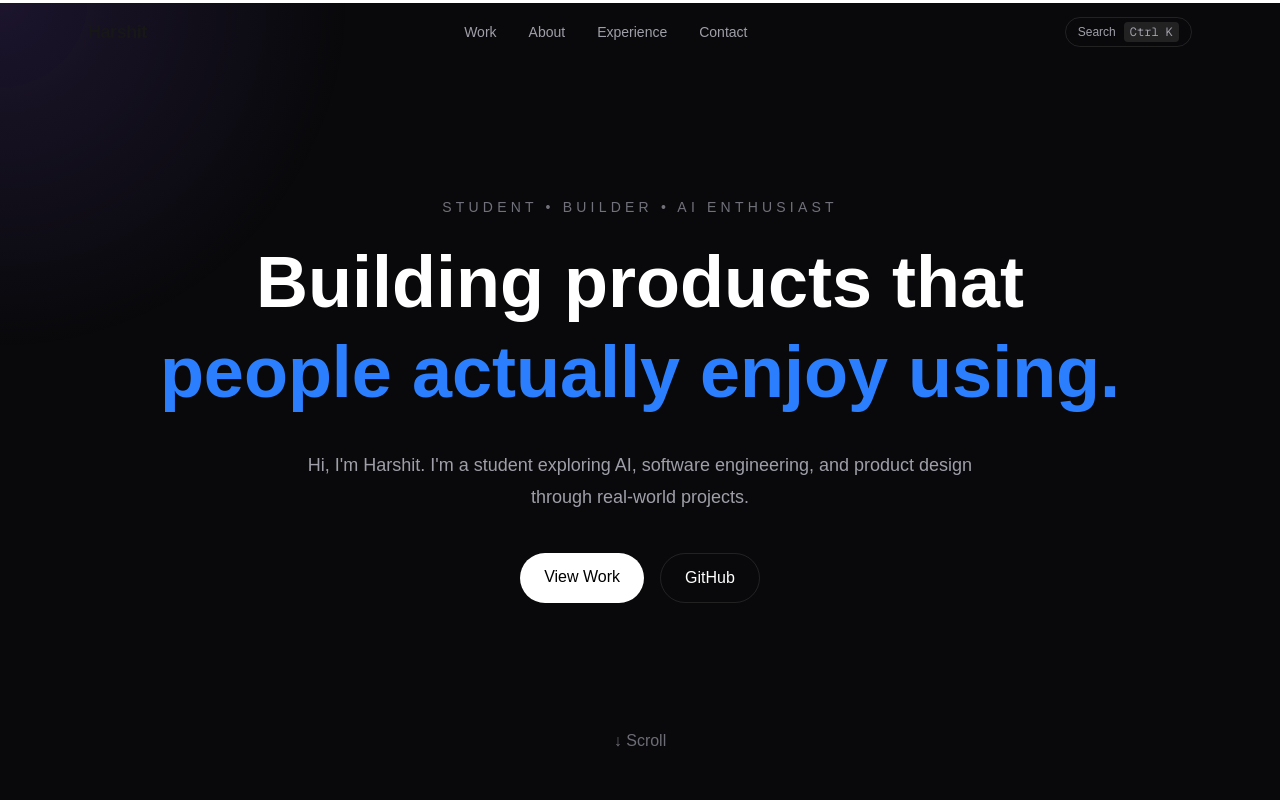
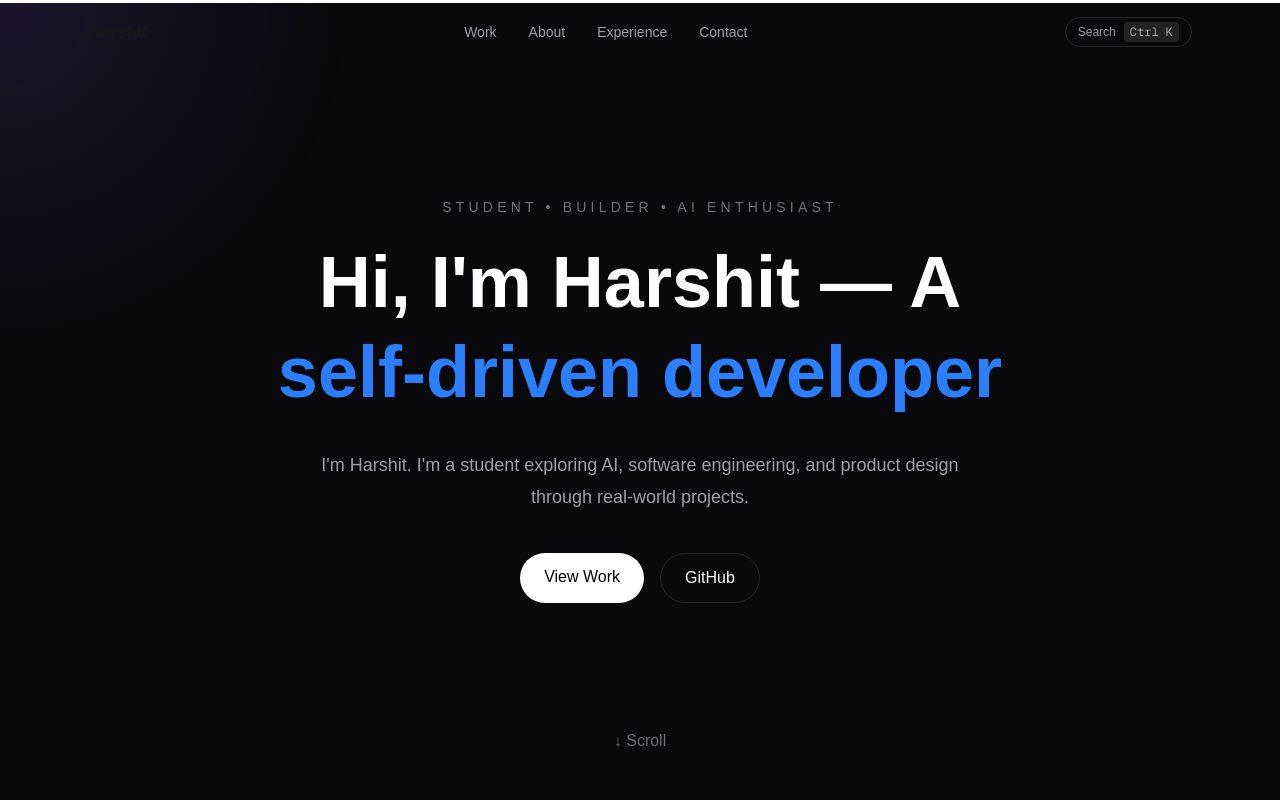
Before and after one commit to harshittpanday/harshit.dev, a Next.js app: page / in a window 1280 px wide. Shown: the top 800 px of the page. Built offline with nearby package versions, Linux system fonts and the light colour scheme.

Commit message:
changed title

```diff
--- a/app/components/sections/hero.tsx
+++ b/app/components/sections/hero.tsx
@@ -25,10 +25,10 @@ export default function Hero() {
           transition={{ delay: .1, duration: .5 }}
           className="text-5xl font-bold leading-tight md:text-7xl"
         >
-          Building products that
+          Hi, I'm Harshit — A
           <br />
           <span className="text-blue-500">
-            people actually enjoy using.
+            self-driven developer
           </span>
         </motion.h1>
 
@@ -38,7 +38,7 @@ export default function Hero() {
           transition={{ delay: .2, duration: .5 }}
           className="mx-auto mt-8 max-w-2xl text-lg leading-8 text-zinc-400"
         >
-          Hi, I'm Harshit. I'm a student exploring AI, software engineering,
+          I'm Harshit. I'm a student exploring AI, software engineering,
           and product design through real-world projects.
         </motion.p>
 
```
